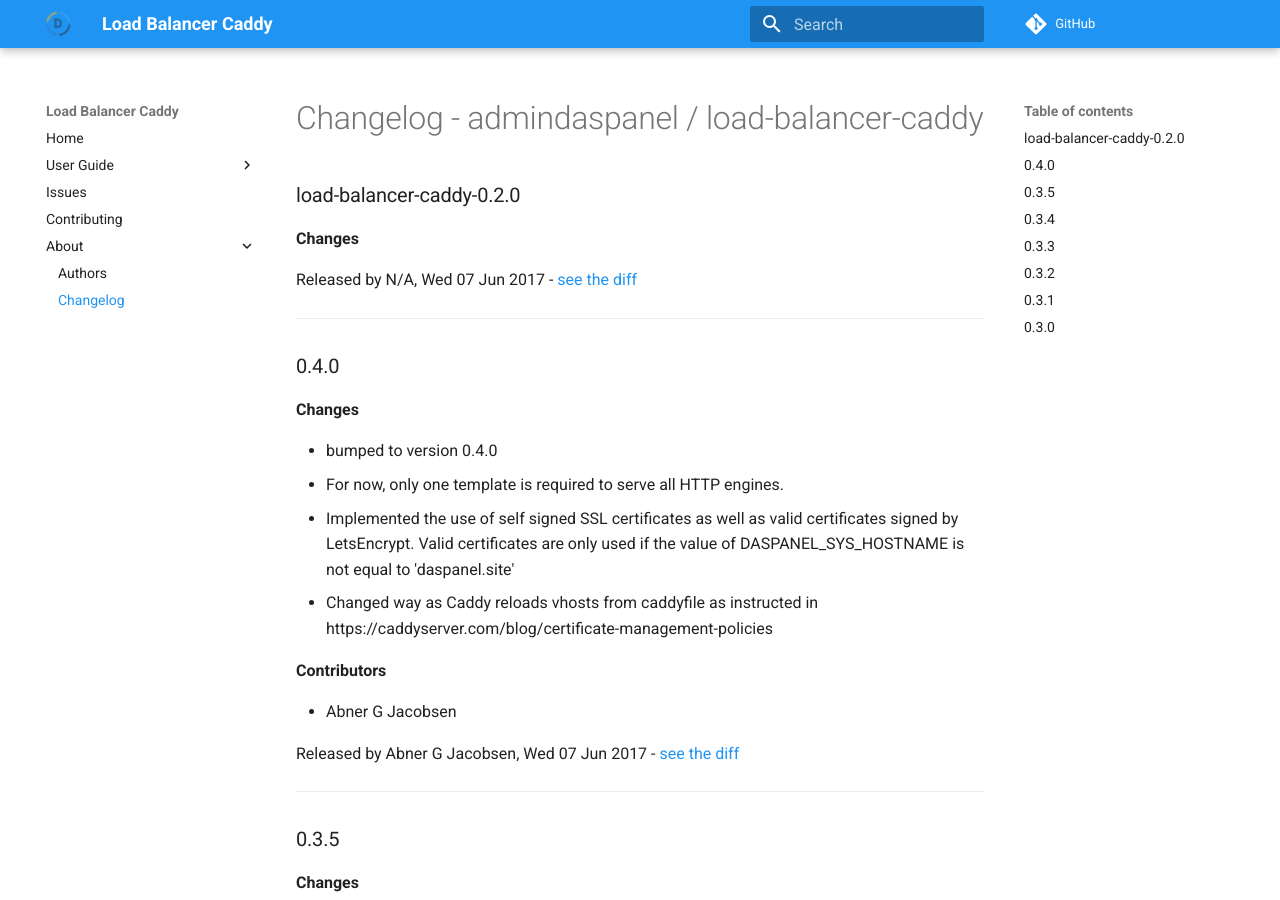
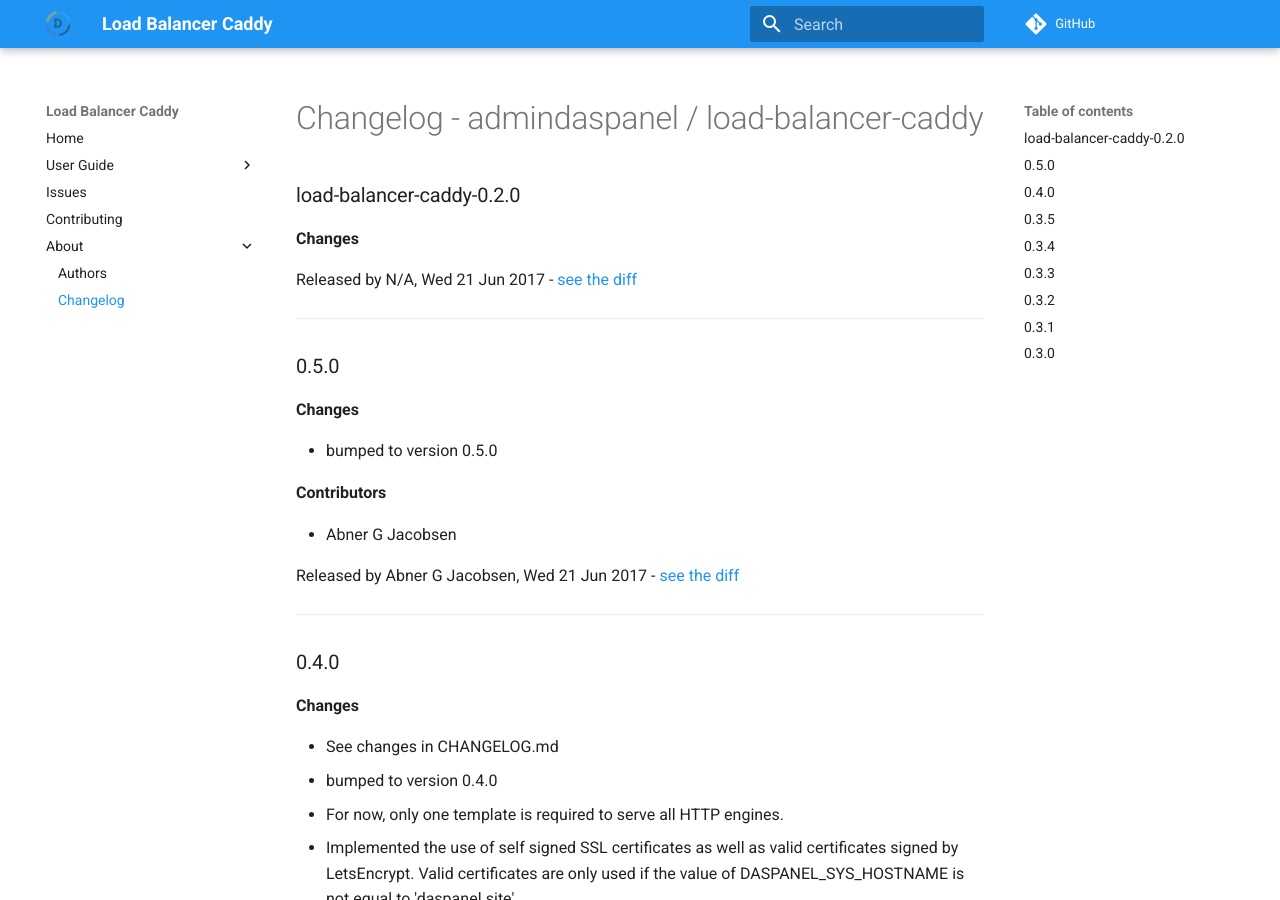
Before and after one commit to daspanel/load-balancer-caddy, an MkDocs documentation site: the page built from docs/changelog.md, in a window 1280 px wide and 900 px high. Built offline with MkDocs 1.6.1 and Material for MkDocs 9.7.7, drawn with Linux system fonts in a browser that asks for light colours; comment, search, counter and statistics services are not loaded; old or Windows-style settings are respelled for this version of MkDocs.

Commit message:
See changes in CHANGELOG.md

```diff
--- a/docs/changelog.md
+++ b/docs/changelog.md
@@ -4,13 +4,27 @@
 __Changes__
 
 
-Released by N/A, Wed 07 Jun 2017 -
+Released by N/A, Wed 21 Jun 2017 -
 [see the diff](https://github.com/admindaspanel/load-balancer-caddy/compare/...#diff)
+______________
+
+### 0.5.0
+__Changes__
+
+- bumped to version 0.5.0
+
+__Contributors__
+
+- Abner G Jacobsen
+
+Released by Abner G Jacobsen, Wed 21 Jun 2017 -
+[see the diff](https://github.com/admindaspanel/load-balancer-caddy/compare/0.4.0...0.5.0#diff)
 ______________
 
 ### 0.4.0
 __Changes__
 
+- See changes in CHANGELOG.md
 - bumped to version 0.4.0
 - For now, only one template is required to serve all HTTP engines.
 - Implemented the use of self signed SSL certificates as well as valid certificates signed by LetsEncrypt. Valid certificates are only used if the value of DASPANEL_SYS_HOSTNAME is not equal to 'daspanel.site'
```
Also changed, not shown: CHANGELOG.md (+15 -1 lines).
